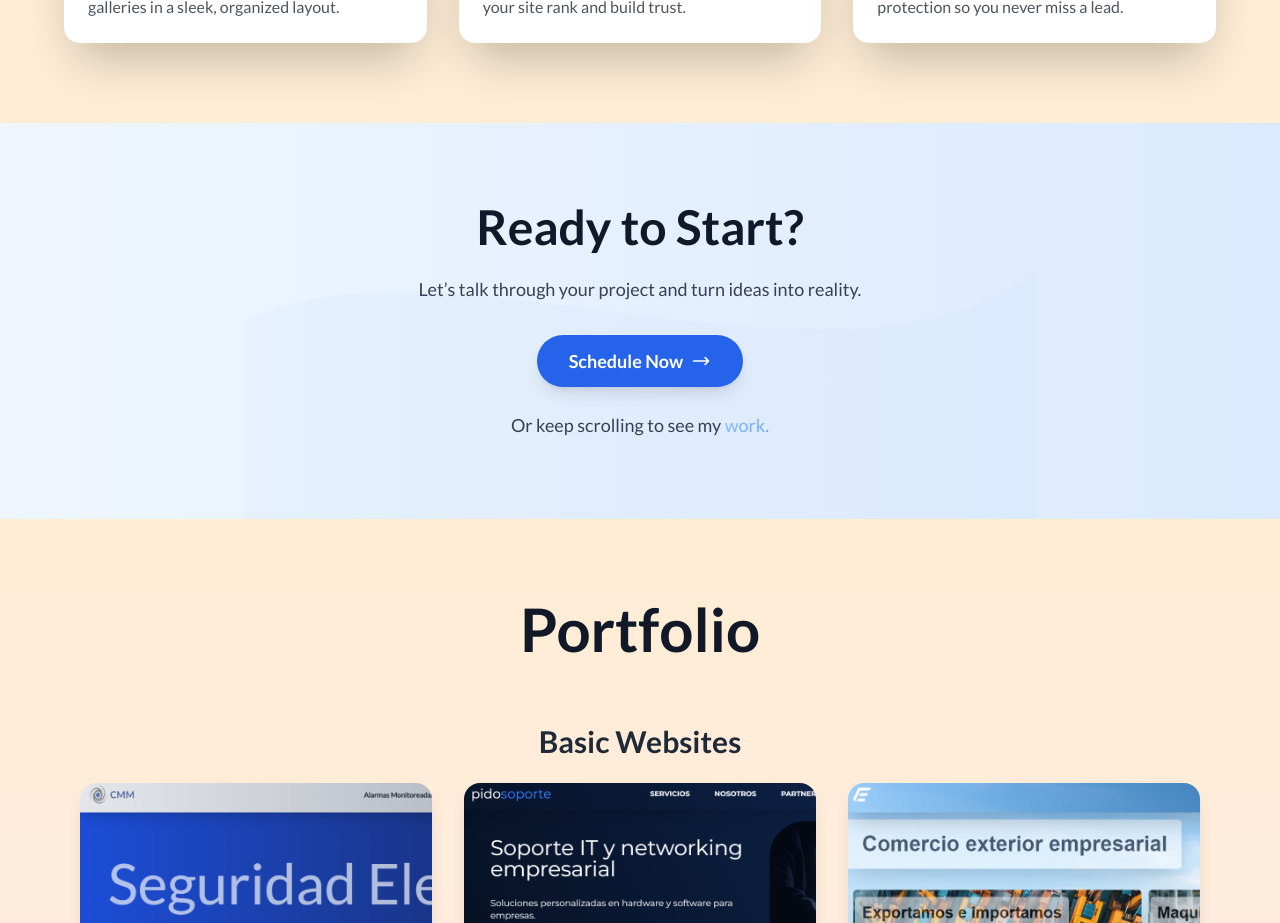
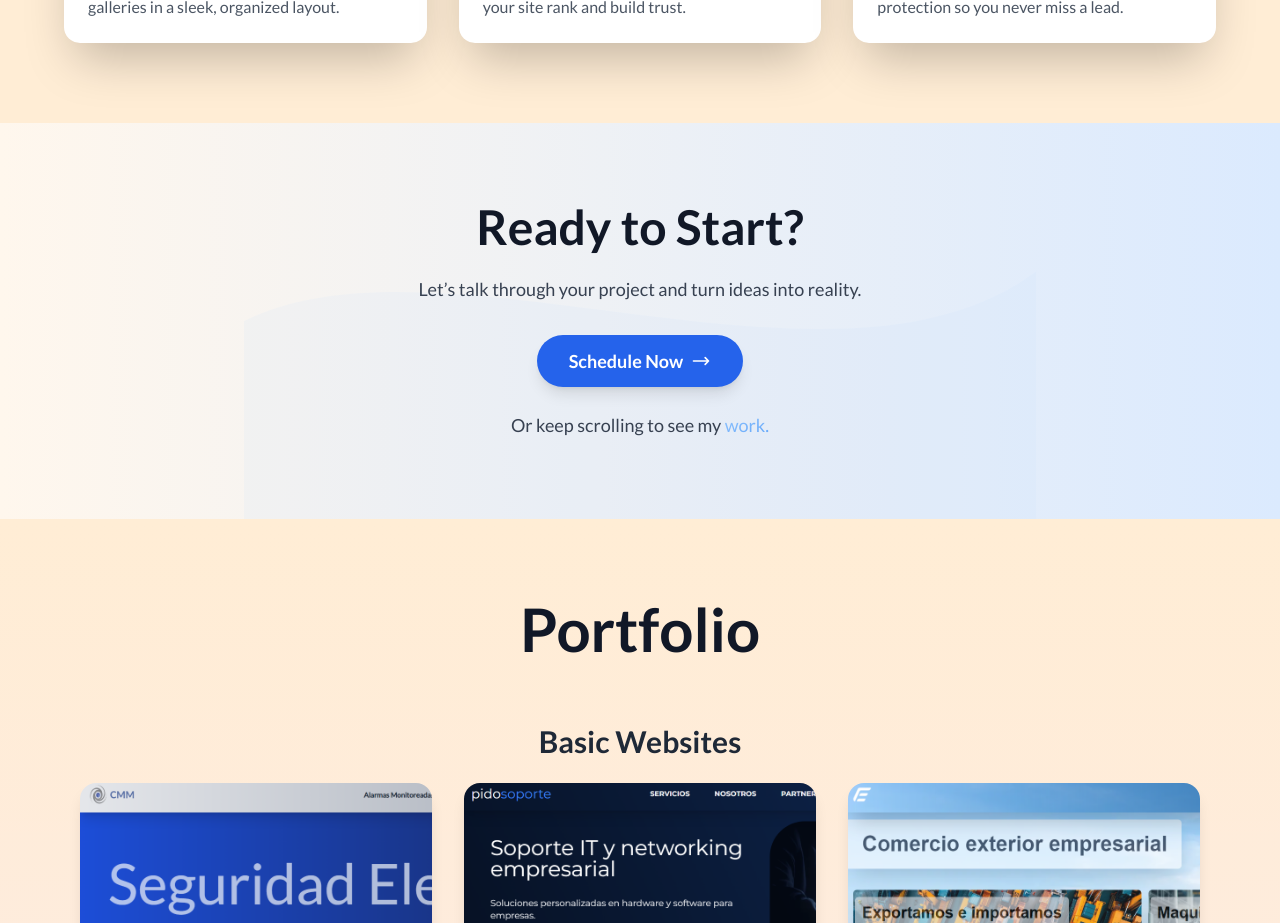
Before and after one commit to Guidoll2/guidollauradonew, a Next.js app: page / in a window 1280 px wide. Shown: the part 2500-3423 px from the top of the page. Built offline with nearby package versions, Linux system fonts and the light colour scheme.

Commit message:
Linkeadno nav

```diff
--- a/src/app/page.tsx
+++ b/src/app/page.tsx
@@ -237,7 +237,7 @@ export default function Home() {
           }`}
         >
           <div
-            id="premium"
+            id="services"
             className="bg-gradient-to-tl from-blue-50 to-blue-100 py-20 px-4 md:px-16"
           >
             {/* Título y descripción */}
@@ -420,7 +420,7 @@ export default function Home() {
 
         <div
           id="cta"
-          className="relative bg-gradient-to-r from-blue-50 to-blue-100 py-20 px-4 md:px-8 lg:px-16 overflow-hidden"
+          className="relative bg-gradient-to-r from-orange-50 to-blue-100 py-20 px-4 md:px-8 lg:px-16 overflow-hidden"
         >
           {/* Decoración sutil de fondo */}
           <div className="absolute inset-0 opacity-10">
@@ -439,7 +439,10 @@ export default function Home() {
           </div>
 
           {/* Contenido principal */}
-          <div className="relative max-w-2xl mx-auto text-center space-y-6">
+          <div
+            id="contact"
+            className="relative max-w-2xl mx-auto text-center space-y-6"
+          >
             <h2 className="text-4xl md:text-5xl font-extrabold text-gray-900">
               {language === "EN" ? "Ready to Start?" : "¿Listo para empezar?"}
             </h2>
```
